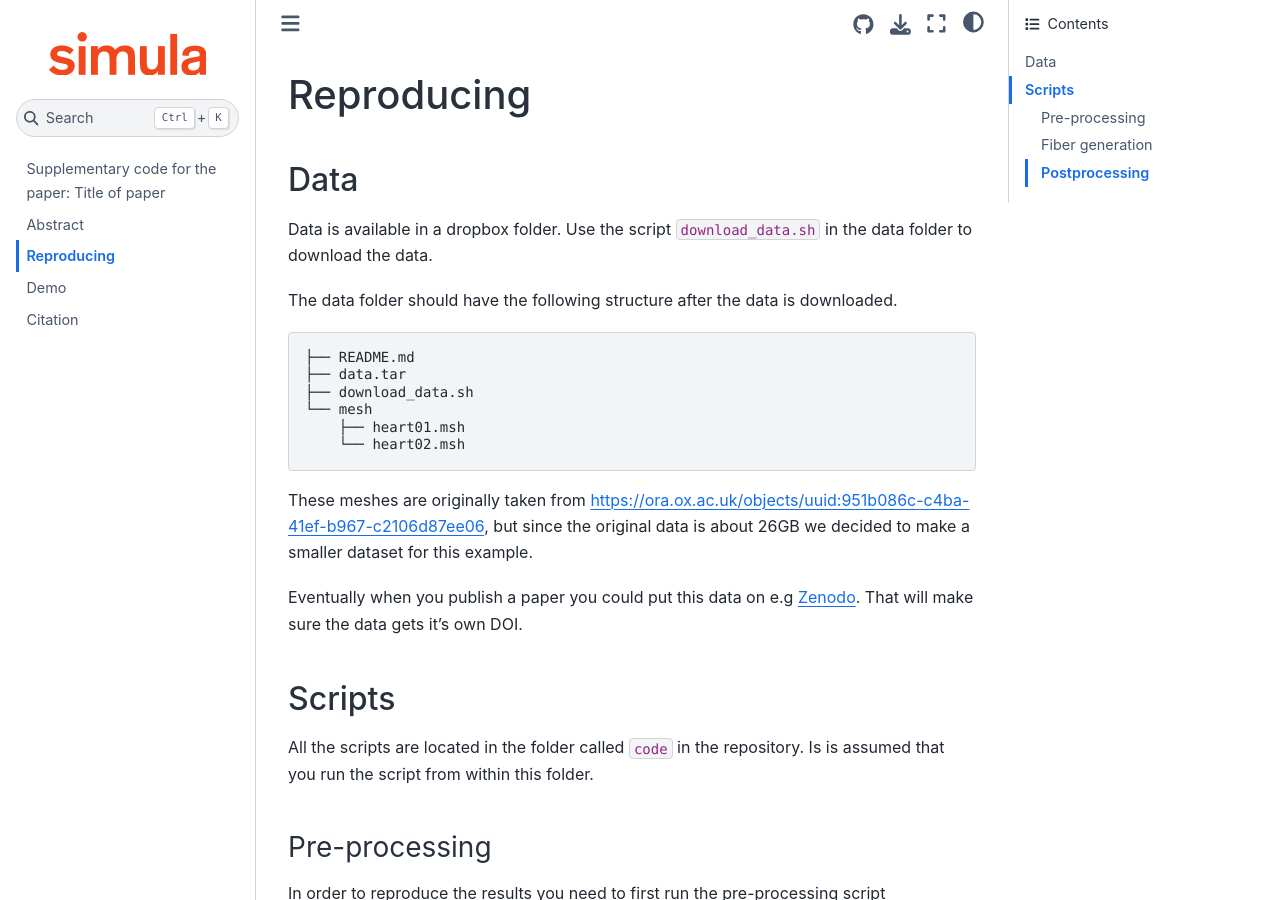
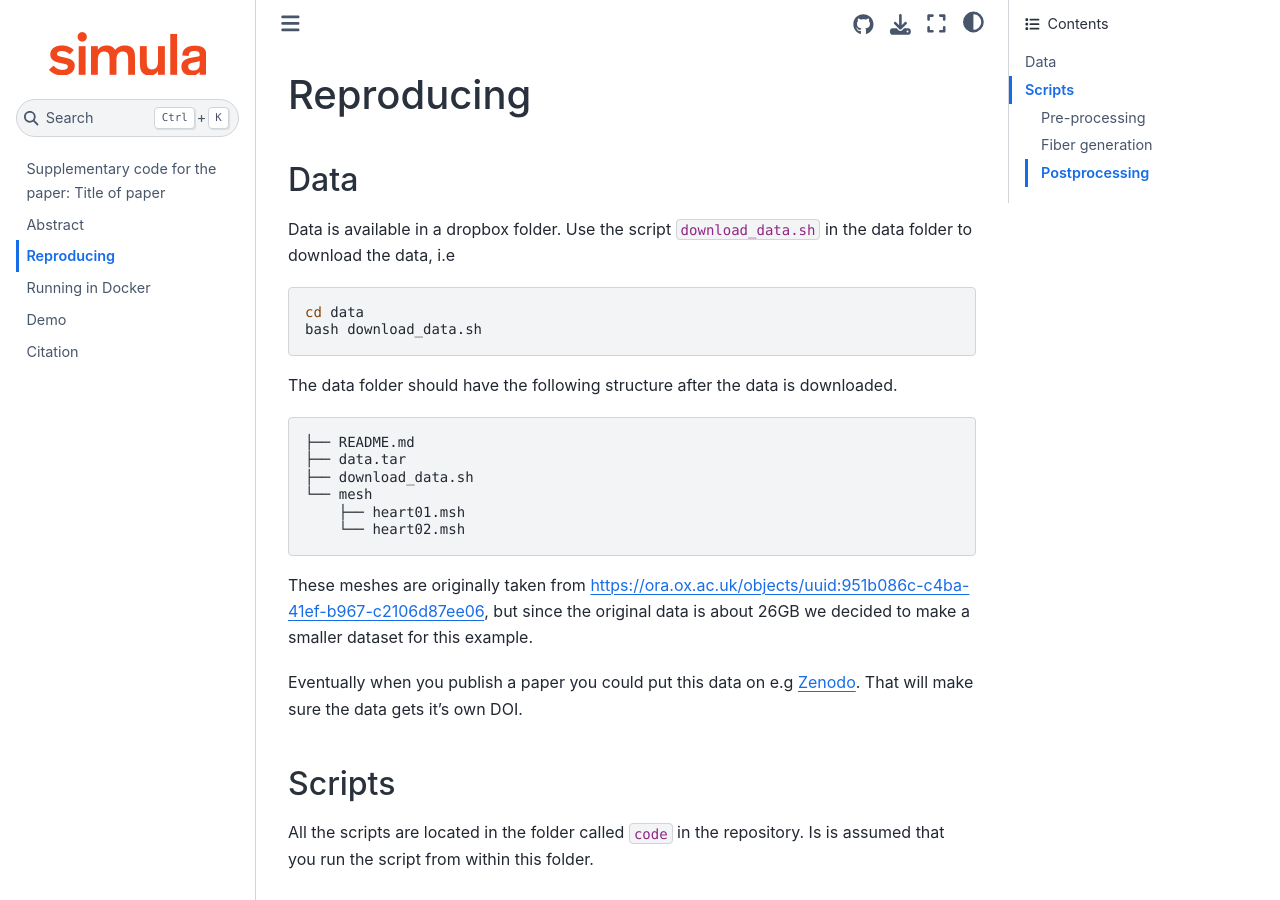
Before and after one commit to scientificcomputing/example-paper-fenics, a Jupyter Book: the page built from docs/reproducing.md, in a window 1280 px wide and 900 px high. Built offline with Jupyter Book 1.0.4 settings and Sphinx 7.4.7 and the Sphinx Book theme 1.1.4, drawn with Linux system fonts in a browser that asks for light colours; some of the changed text lies outside the part shown.

Commit message:
Add a document about how to run docker

````diff
--- a/docs/_toc.yml
+++ b/docs/_toc.yml
@@ -4,5 +4,6 @@
 chapters:
   - file: abstract
   - file: reproducing
+  - file: docker
   - file: demo
   - file: citation
--- a/docs/reproducing.md
+++ b/docs/reproducing.md
@@ -1,9 +1,13 @@
+(reproducing-main)=
 # Reproducing
-
 
 ## Data
 
-Data is available in a dropbox folder. Use the script `download_data.sh` in the data folder to download the data.
+Data is available in a dropbox folder. Use the script `download_data.sh` in the data folder to download the data, i.e
+```bash
+cd data
+bash download_data.sh
+```
 
 The data folder should have the following structure after the data is downloaded.
 ```
````
Also changed, not shown: docs/docker.md (added, +25 -0 lines).
